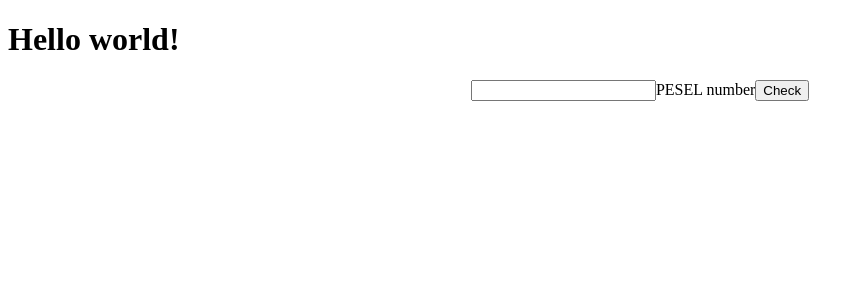
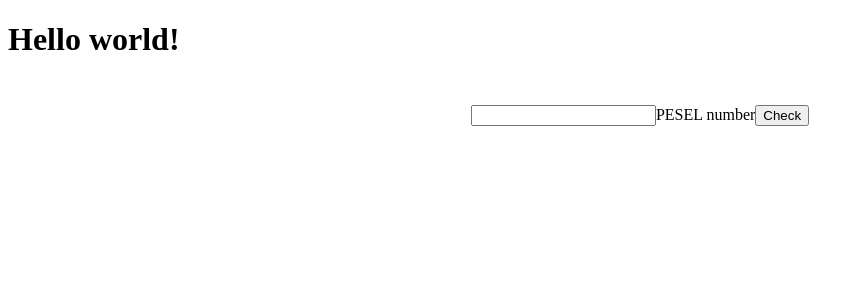
Before and after one commit to DarekMazur/pesel_veryfication, a React (Vite) app: page / in a window 1280 px wide. Shown: the top 300 px of the page, without its empty margins (0-864 px from the left). Built offline with nearby package versions, Linux system fonts and the light colour scheme.

Commit message:
Create form component

```diff
--- a/src/App.jsx
+++ b/src/App.jsx
@@ -3,7 +3,8 @@ import {getBirthDay} from "./methods/getBirthday.js";
 import {getSex} from "./methods/getSex.js";
 import {useState} from "react";
 import {Wrapper} from './components/Wrapper/Wrapper.styles.js'
-import Formfield from "./components/Formfield/Formfield.jsx";
+import FormField from "./components/Formfield/Formfield.jsx";
+import {Form} from "./components/Form/Form.styles.js";
 
 const App = () => {
   const initialState = {
@@ -29,10 +30,10 @@ const App = () => {
     <>
       <h1>Hello world!</h1>
       <Wrapper>
-          <form onSubmit={handleSubmit}>
-            <Formfield onChange={handleInputChange} name='pesel' id='pesel' label='PESEL number' value={pesel} />
+        <Form onSubmit={handleSubmit}>
+          <FormField onChange={handleInputChange} name='pesel' id='pesel' label='PESEL number' value={pesel} />
           <button type='submit'>Check</button>
-          </form>
+        </Form>
 
         <p>{input ? `${input}: ${getPeselData(input) === true ? 'PESEL is valid' : getPeselData(input)}` : initialState.validationStatus}</p>
         <p>{input && getPeselData(input) === true ? `Day of birth: ${getBirthDay(input.split('').slice(0, 6).join(''))}` : initialState.birthday}</p>
--- /dev/null
+++ b/src/components/Form/Form.styles.js
@@ -0,0 +1,6 @@
+import styled from 'styled-components'
+
+export const Form = styled.form`
+	margin: 15px;
+	padding: 10px;
+`
--- a/src/components/Formfield/Formfield.jsx
+++ b/src/components/Formfield/Formfield.jsx
@@ -1,7 +1,7 @@
 import React from "react";
 import PropTypes from "prop-types";
 
-const Formfield = ({id, name, value, onChange, label, type = 'text'}) => {
+const FormField = ({id, name, value, onChange, label, type = 'text'}) => {
 	return(
 			<>
 				<input id={id} name={name} value={value} onChange={onChange} type={type}/>
@@ -10,9 +10,9 @@ const Formfield = ({id, name, value, onChange, label, type = 'text'}) => {
 		)
 }
 
-export default Formfield
+export default FormField
 
-Formfield.propTypes = {
+FormField.propTypes = {
 	id: PropTypes.string.isRequired,
 	name: PropTypes.string.isRequired,
 	value: PropTypes.string.isRequired,
```
Lines whose indentation alone changed are shown as unchanged.
